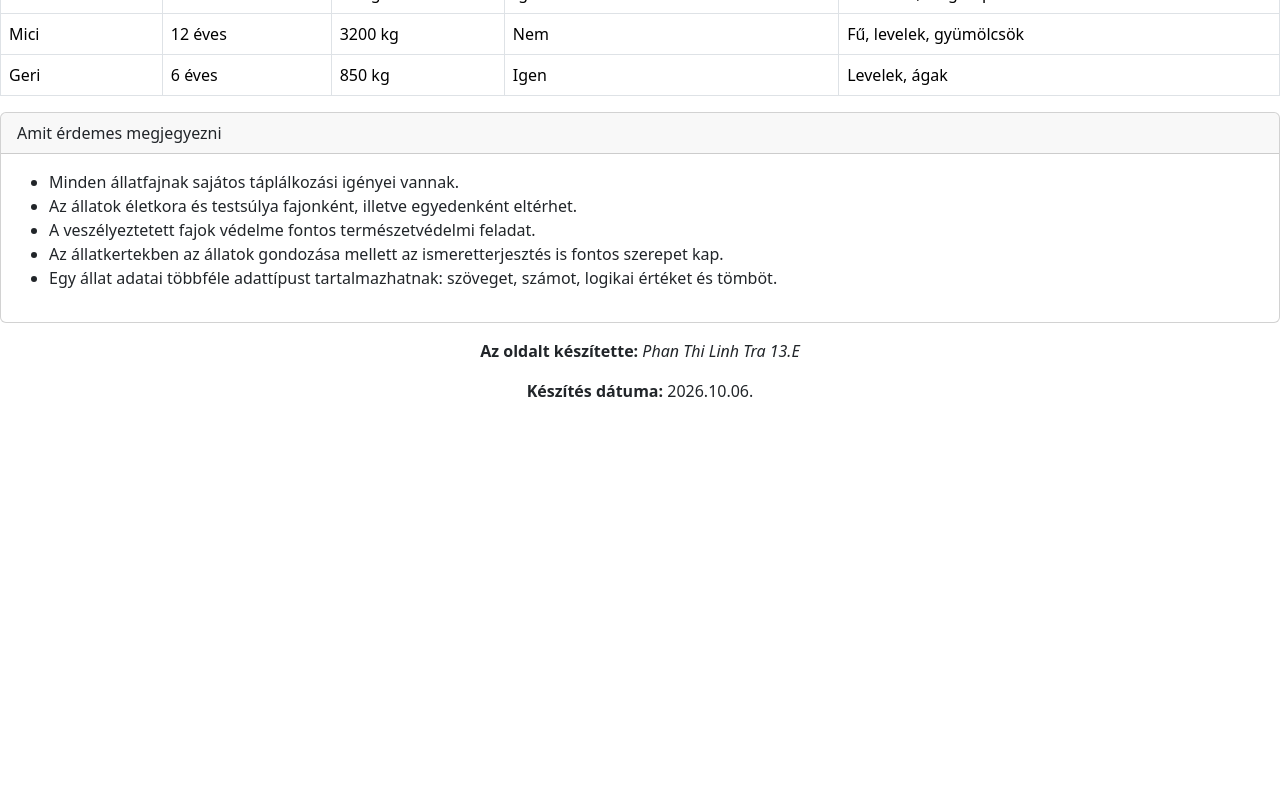
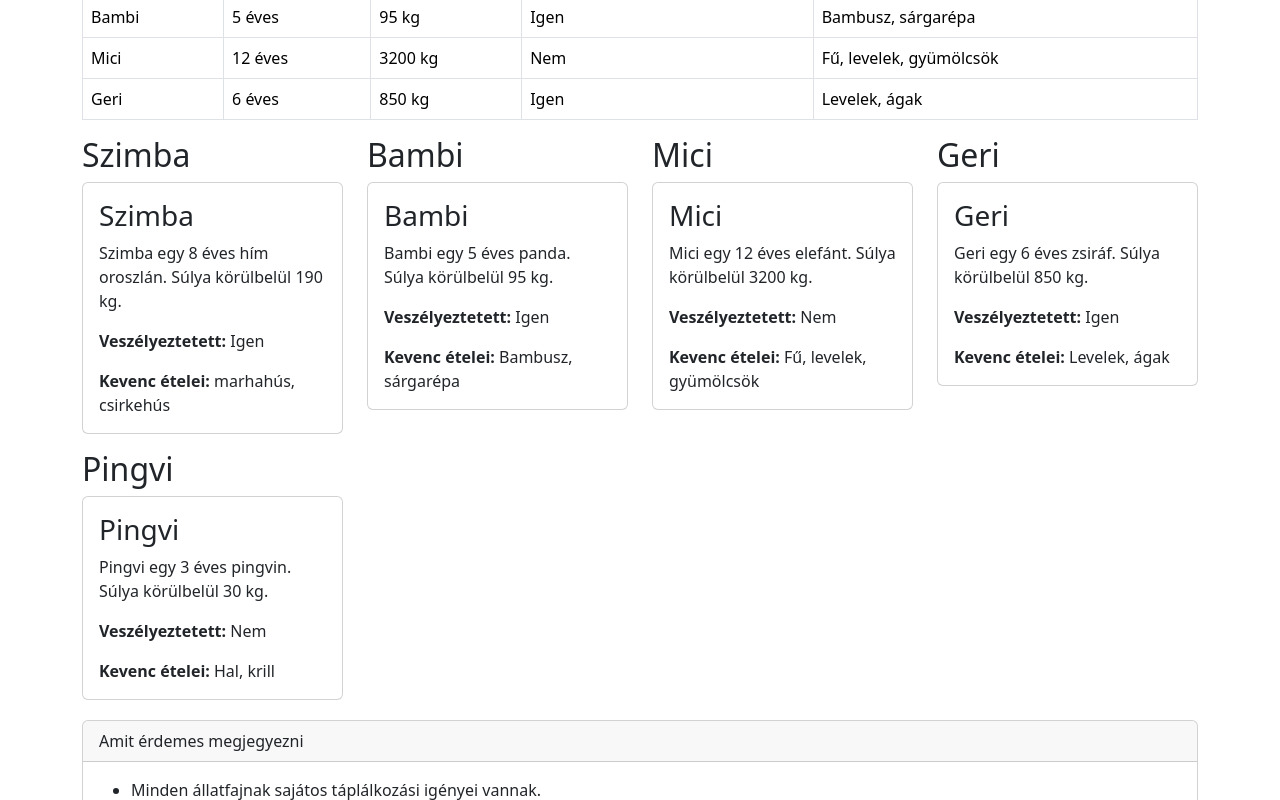
Before and after one commit to Halasskaaa/oldalbontasGyakorloReact, a React (Vite) app: page / in a window 1280 px wide. Shown: the part 840-1640 px from the top of the page. Before the commit the page ends 1275 px from the top, so only its background shows below. Built offline with nearby package versions, Linux system fonts and the light colour scheme; the HTML template or start-up script is replaced by a standard one.

Commit message:
final commit (probably)

```diff
--- a/src/App.tsx
+++ b/src/App.tsx
@@ -2,20 +2,23 @@ import Fejlec from './components/1fejlec';
 import Bevezeto from './components/2bevezeto';
 import Lista from './components/3lista';
 import Allatok from './components/4allatok';
-
+import Kartya from './components/5kartyak';
 import Megjegyzes from './components/6megjegyzes';
 import Lablec from './components/7lablec';
 
 function App() {
   return (
     <>
+    <div className="container">
       <Fejlec />
       <Bevezeto />
       <Lista />
       <Allatok />
-
+      <Kartya />
       <Megjegyzes />
       <Lablec />
+    </div>
+
     </>
   )
 }
--- a/src/components/5kartyak.tsx
+++ b/src/components/5kartyak.tsx
@@ -0,0 +1,36 @@
+import kartyaAdat from "../data/kartyaAdat";
+
+function Kartya() {
+    return (
+        <div className="row mb-1">
+            {kartyaAdat.map( (allat) => (
+                <div
+                className="col-sm-3 col-md-6 col-lg-3 kartya mb-3 h-100"
+                key={allat.nev}
+                >
+                <h2>{allat.nev}</h2>
+
+                <div className="card">
+                    <div className="card-body">
+                        <h3>{allat.nev}</h3>
+
+                        <p>{allat.leiras}</p>
+
+                        <p>
+                            <strong>Veszélyeztetett: </strong>
+                            {allat.veszelyeztetett ? "Igen" : "Nem"}
+                        </p>
+
+                        <p className="mb-0">
+                            <strong>Kevenc ételei: </strong>
+                            {allat.kedcencEtel.join(", ")}
+                        </p>
+                    </div>
+                </div>
+                </div>
+            ) )}
+        </div>
+    )
+}
+
+export default Kartya;
```
